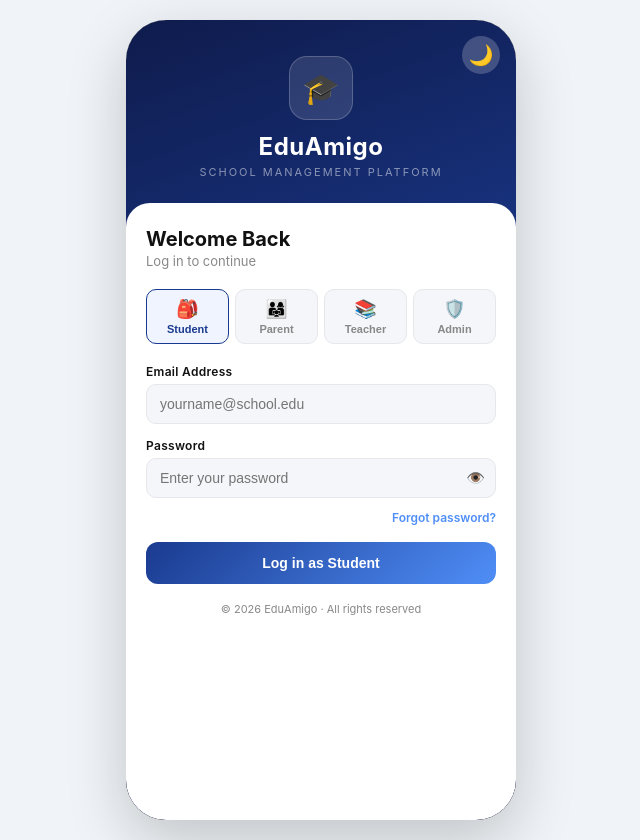
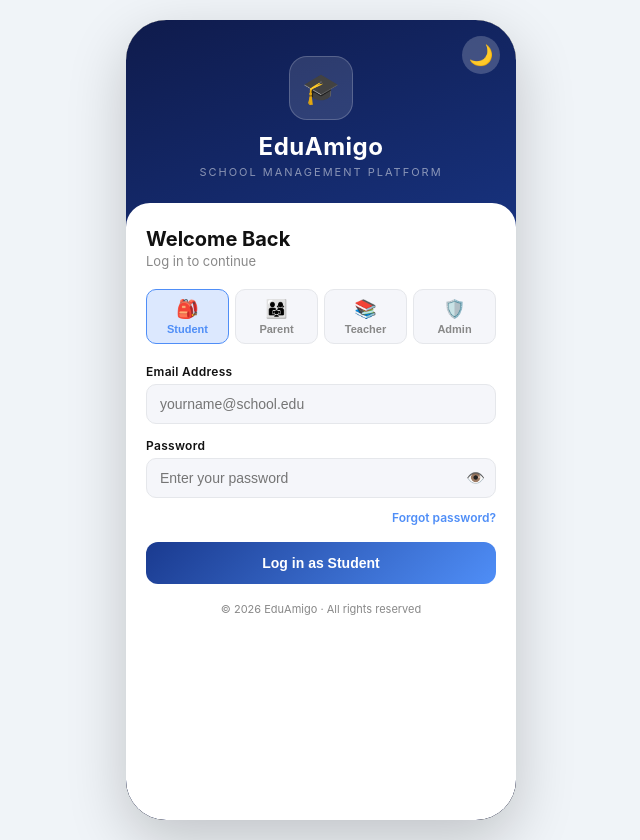
Before and after one commit to arihantrai33/eduamigo-frontend-, a React (Vite) app: page /login in a window 1280 px wide. Shown: the whole page, without its empty margins (319-959 px from the left). Built offline with nearby package versions, Linux system fonts and the light colour scheme.

Commit message:
fix: role buttons dark mode styling

```diff
--- a/src/pages/Login.jsx
+++ b/src/pages/Login.jsx
@@ -109,7 +109,7 @@ const s = {
   sub: { fontSize: 13, color: "var(--subtext)", margin: "0 0 20px" },
   roles: { display: "flex", gap: 6, marginBottom: 20 },
   roleBtn: { flex: 1, padding: "8px 2px", border: "1.5px solid var(--border)", borderRadius: 10, background: "var(--input)", color: "var(--subtext)", cursor: "pointer", display: "flex", flexDirection: "column", alignItems: "center", gap: 3 },
-  roleBtnActive: { border: "1.5px solid #1a3a8f", background: "#eff4ff", color: "#1a3a8f" },
+  roleBtnActive: { border: "1.5px solid #4f8ef7", background: "rgba(79,142,247,0.2)", color: "#4f8ef7" },
   label: { fontSize: 12, fontWeight: 600, color: "var(--text)", display: "block", marginBottom: 5, letterSpacing: 0.3 },
   input: { width: "100%", padding: "11px 13px", border: "1.5px solid var(--border)", borderRadius: 10, fontSize: 14, color: "var(--text)", outline: "none", boxSizing: "border-box", background: "var(--input)", marginBottom: 14, colorScheme: "dark light" },
   eye: { position: "absolute", right: 11, top: "50%", transform: "translateY(-50%)", background: "none", border: "none", cursor: "pointer", fontSize: 15 },
```
